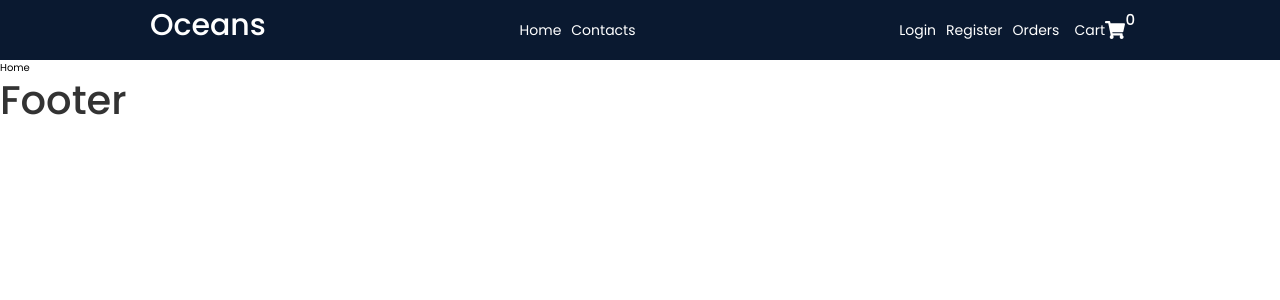
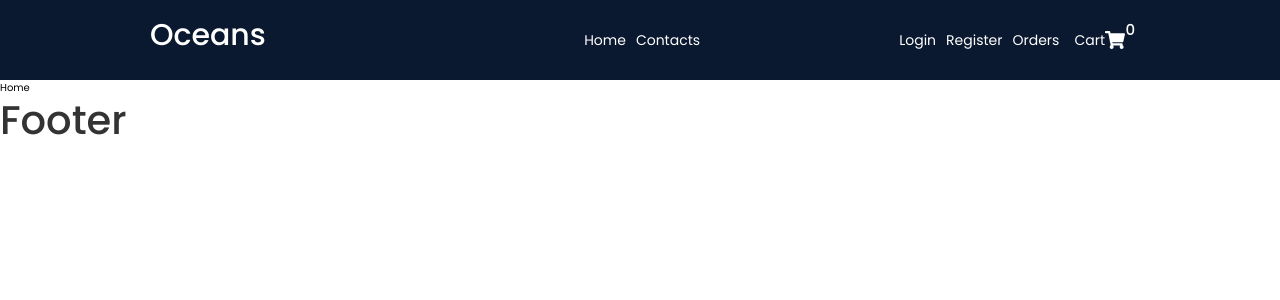
Before and after one commit to salvatoluice/oceans-overflow, a React (Create React App) app: page / in a window 1280 px wide. Shown: the top 300 px of the page. Built offline with nearby package versions, Linux system fonts and the light colour scheme.

Commit message:
Responsive navbar

```diff
--- a/src/components/header/Header.js
+++ b/src/components/header/Header.js
@@ -1,7 +1,8 @@
-import React from "react";
+import React, { useState } from "react";
 import { Link } from "react-router-dom";
 import styles from './Header.module.scss';
-import { FaShoppingCart } from 'react-icons/fa'
+import { FaShoppingCart, FaTimes } from 'react-icons/fa'
+import { AiOutlineMenu } from 'react-icons/ai'
 
 const logo = (
   <div className={styles.logo}>
@@ -13,13 +14,34 @@ const logo = (
   </div>
 );
 
+const cart = (
+  <span className={styles.cart}>
+    <Link to='/cart'>Cart <FaShoppingCart size={20} /><p>0</p> </Link>
+  </span>
+)
+
 const Header = () => {
+  const [showMenu, setShowMenu] = useState(false);
+
+  const toggleMenu = () => {
+    setShowMenu(!showMenu)
+  }
+
+  const hideMenu = () => {
+    setShowMenu(false)
+  }
+
   return (
     <header>
       <div className={styles.header}>
         {logo}
-        <nav>
-          <ul>
+        <nav className={showMenu ? `${styles["show-nav"]}` : `${styles["hide-nav"]}`}>
+          <div onClick={hideMenu} className={showMenu ? `${styles['nav-wrapper']} ${styles['show-nav-wrapper']}` : `${styles['nav-wrapper']}`}></div>
+            <ul onClick={hideMenu}>
+              <li className={styles['logo-mobile']}>
+                {logo}
+                <FaTimes size={22} color="#fff" onClick={hideMenu}/>
+              </li>
               <li>
                 <Link to='/'>Home</Link>
               </li>
@@ -27,16 +49,21 @@ const Header = () => {
                 <Link to='/contact'>Contacts</Link>
               </li>
             </ul>
-        </nav>
-        <div className={styles["header-right"]}>
+
+
+
+        <div onClick={hideMenu} className={styles["header-right"]}>
           <span className={styles.links}>
             <Link to='/login'>Login</Link>
             <Link to='/register'>Register</Link>
             <Link to='/order-history'>Orders</Link>
           </span>
-          <span className={styles.cart}>
-            <Link to='/cart'>Cart <FaShoppingCart size={20} /><p>0</p> </Link>
-          </span>
+          {cart}
+        </div>
+        </nav>
+        <div className={styles["menu-icon"]}>
+            {cart}
+            <AiOutlineMenu onClick={toggleMenu} size={28} />
         </div>
       </div>
     </header>
--- a/src/components/header/Header.module.scss
+++ b/src/components/header/Header.module.scss
@@ -13,7 +13,7 @@
 
   .header {
     width: 100%;
-      height: 6rem;
+    height: 8rem;
     max-width: 1000px;
     margin: 0 auto;
     padding: 1rem;
@@ -33,7 +33,7 @@
   }
 
   nav {
-      // width: 75%;
+    width: 75%;
     display: flex;
     justify-content: space-between;
     ul {
@@ -227,3 +227,239 @@
   height: 2px;
   background-color: #fff;
 }
+
+
+
+// .fixed {
+//     width: 100%;
+//     position: fixed;
+//     top: 0;
+//     transition: all 0.5s;
+//     z-index: 9;
+//   }
+
+//   header {
+//     width: 100%;
+//     background-color: var(--dark-blue);
+//     color: #fff;
+
+//     .header {
+//       width: 100%;
+//       height: 6rem;
+//       max-width: 1000px;
+//       margin: 0 auto;
+//       padding: 1rem;
+//       display: flex;
+//       justify-content: space-between;
+//       align-items: center;
+//       position: relative;
+//     }
+
+//     .logo a h2 {
+//       width: 25%;
+//       color: #fff;
+//       cursor: pointer;
+//       span {
+//         color: orangered;
+//       }
+//     }
+
+//     nav {
+//       // width: 75%;
+//       display: flex;
+//       justify-content: space-between;
+//       ul {
+//         display: flex;
+//         justify-content: space-between;
+//         list-style: none;
+
+//         .logo-mobile {
+//           display: none;
+//         }
+
+//         li {
+//           margin: 0 5px;
+//           a {
+//             color: #fff;
+//             &:hover {
+//               color: orangered;
+//             }
+//           }
+//         }
+//       }
+//     }
+
+//     .header-right {
+//       display: flex;
+
+//       .cart a {
+//         display: flex;
+//         color: #fff;
+//         position: relative;
+//         &:hover {
+//           color: orangered;
+//         }
+//         &.active {
+//           color: var(--color-danger);
+//         }
+//         p {
+//           position: absolute;
+//           top: -1rem;
+//           right: -1rem;
+//           font-weight: 500;
+//         }
+//       }
+
+//       span {
+//         margin: 0 5px;
+
+//         p {
+//           color: #fff;
+//         }
+//       }
+
+//       .links a {
+//         margin: 0 5px;
+//         color: #fff;
+//         &:hover {
+//           color: orangered;
+//         }
+//         &.active {
+//           color: var(--color-danger);
+//         }
+//       }
+//     }
+
+//     .menu-icon {
+//       cursor: pointer;
+//       display: none;
+//     }
+
+//     @media screen and (max-width: 800px) {
+//       // .header-right{
+//       //   display: none;
+//       // }
+
+//       nav {
+//         display: block;
+//         position: absolute;
+//         top: 0;
+//         left: 0;
+//         width: 50%;
+//         height: 100vh;
+//         background-color: var(--dark-blue);
+//         padding: 1rem;
+//         z-index: 999;
+//         transform: translateX(-200%);
+//         transition: all 0.3s;
+
+//         .nav-wrapper {
+//           position: absolute;
+//           top: 0;
+//           right: 0;
+//           width: 100%;
+//           height: 100vh;
+//           background-color: rgba(0, 0, 0, 0.5);
+//           transform: translateX();
+//           transition: all 0.3s;
+//         }
+
+//         .show-nav-wrapper {
+//           transform: translateX(100%);
+//         }
+
+//         ul {
+//           display: block;
+//           .logo-mobile {
+//             display: flex;
+//             justify-content: space-between;
+//             align-items: center;
+//             > * {
+//               cursor: pointer;
+//             }
+//           }
+//           li {
+//             padding: 5px 0;
+//             border-bottom: 1px solid #333;
+//             a {
+//               display: block;
+//             }
+//           }
+//         }
+
+//         .header-right {
+//           display: block;
+//           .cart {
+//             // display: block;
+//             // padding: 5px 0;
+//             border-bottom: 1px solid #333;
+//             // a {
+//             //   position: relative;
+//             //   p {
+//             //     position: absolute;
+//             //     top: -1rem;
+//             //     left: 5rem;
+//             //     font-weight: 500;
+//             //   }
+//             // }
+//           }
+
+//           .links {
+//             display: block;
+//             a {
+//               display: block;
+//               margin: 0;
+//               padding: 5px 0;
+//               border-bottom: 1px solid #333;
+//             }
+//           }
+//         }
+//       }
+//       .cart {
+//         display: block;
+//         padding: 5px 0;
+//         // border-bottom: 1px solid #333;
+//         a {
+//           color: #fff;
+//           position: relative;
+//           &:hover {
+//             color: orangered;
+//           }
+//           p {
+//             position: absolute;
+//             top: -1rem;
+//             left: 5rem;
+//             font-weight: 500;
+//             color: #fff;
+//           }
+//         }
+//       }
+//       .show-nav {
+//         transform: translateX(0);
+//       }
+//       .hide-nav {
+//         transform: translateX(-200%);
+//       }
+//       .menu-icon {
+//         display: flex;
+//         > * {
+//           margin-left: 2rem;
+//         }
+//       }
+//     }
+//   }
+
+//   .active {
+//     position: relative;
+//     color: var(--color-danger);
+//   }
+
+//   .active::after {
+//     content: "";
+//     position: absolute;
+//     left: 0;
+//     bottom: -3px;
+//     width: 100%;
+//     height: 2px;
+//     background-color: #fff;
+//   }
```
Lines whose indentation alone changed are shown as unchanged.
